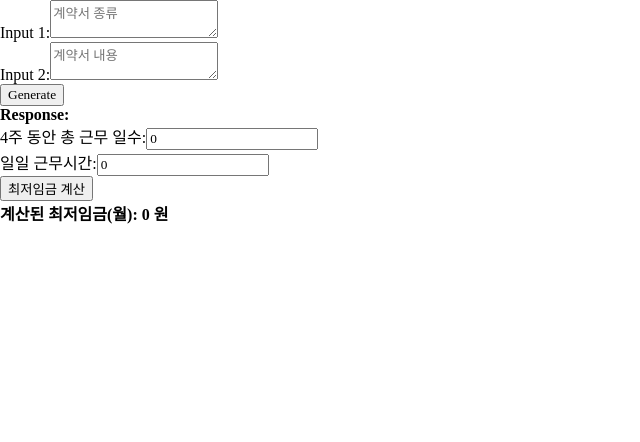
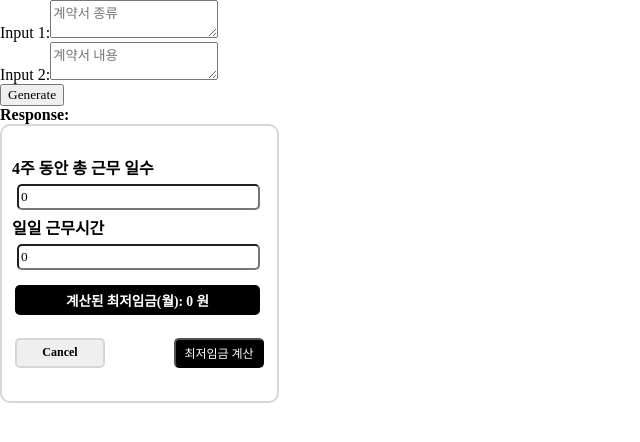
Before and after one commit to ContractAssistant/ContractAssistant_FE, a React (Vite) app: page /ContractAssistant_FE/gpt in a window 1280 px wide. Shown: the top 442 px of the page, without its empty margins (0-640 px from the left). Built offline with nearby package versions, Linux system fonts and the light colour scheme; no server answers; a web font is replaced by a local one.

Commit message:
feat: 최저임금 계산기 구현

```diff
--- a/package.json
+++ b/package.json
@@ -16,7 +16,8 @@
     "react-dom": "^18.2.0",
     "react-icons": "^4.11.0",
     "react-router-dom": "^6.18.0",
-    "styled-components": "^6.1.1"
+    "styled-components": "^6.1.1",
+    "yarn": "^1.22.19"
   },
   "devDependencies": {
     "@types/react": "^18.2.15",
--- a/src/components/MinWageCal.jsx
+++ b/src/components/MinWageCal.jsx
@@ -1,4 +1,5 @@
-import React, { useState } from "react";
+import { useState } from "react";
+import styled from 'styled-components';
 
 const HourminWage = 9860;
 const MinWageCal = () => {
@@ -30,31 +31,112 @@ const MinWageCal = () => {
   };
 
   return (
-    <div>
-      <div>
-        <label htmlFor="workDays">4주 동안 총 근무 일수:</label>
-        <input
+    <Wrapper>
+      <InputWrapper>
+        <Title htmlFor="workDays">4주 동안 총 근무 일수</Title>
+        <Inputed
           type="number"
           id="workDays"
           value={workDays}
           onChange={(e) => setWorkDays(e.target.value)}
         />
-      </div>
-      <div>
-        <label htmlFor="dailyWorkHours">일일 근무시간:</label>
-        <input
+      </InputWrapper>
+      <InputWrapper>
+        <Title htmlFor="dailyWorkHours">일일 근무시간</Title>
+        <Inputed
           type="number"
           id="dailyWorkHours"
           value={dailyWorkHours}
           onChange={(e) => setDailyWorkHours(e.target.value)}
         />
-      </div>
-      <button onClick={calculateMinWage}>최저임금 계산</button>
-      <div>
-        <strong>계산된 최저임금(월): {addCommas(minWage * HourminWage)} 원</strong>
-      </div>
-    </div>
+      </InputWrapper>
+      <WorkDays>
+        <Hightlight>계산된 최저임금(월): {addCommas(minWage * HourminWage)} 원</Hightlight>
+      </WorkDays>
+      <ButtonWrapper>
+        <Cancel>Cancel</Cancel>
+        <Calculated onClick={calculateMinWage}>최저임금 계산</Calculated>
+      </ButtonWrapper>
+    </Wrapper>
   );
 };
 
+
+const Wrapper = styled.div`
+  width: 255px;
+  height: 255px;
+  background-color: #ffffff;
+  border-radius: 10px;
+  border: 2px solid #D7D7D7;
+  padding: 10px;
+  display: flex;
+  flex-direction: column;
+  justify-content: center;
+  /* align-items: center; */
+`;
+
+const WorkDays = styled.div`
+  width: 245px;
+  height: 30px;
+  border-radius: 5px;
+  display: flex;
+  flex-direction: row;
+  justify-content: center;
+  align-items: center;
+  background-color: #000000;
+  margin: 10px 3px 3px 3px;
+`;
+
+const Hightlight = styled.strong`
+  color: #ffffff;
+  font-size: 0.85rem;
+`;
+
+const Title = styled.label`
+  font-size: 1rem;
+  font-weight: bold;
+`;
+
+const ButtonWrapper = styled.div`
+  display: flex;
+  flex-direction: row;
+  justify-content: space-between;
+`;
+
+const Calculated = styled.button`
+  width: 90px;
+  height: 30px;
+  border-radius: 5px;
+  font-size: 0.75rem;
+  background-color: #000000;
+  color: #ffffff;
+  margin: 20px 3px 5px 3px;
+  cursor: pointer;
+`;
+
+const Cancel = styled.button`
+ width: 90px;
+  height: 30px;
+  border-radius: 5px;
+  font-size: 0.75rem;
+  border: 2px solid #D7D7D7;
+  font-weight: bold;
+  margin: 20px 3px 5px 3px;
+  cursor: pointer;
+`;
+
+const InputWrapper = styled.div`
+  display: flex;
+  flex-direction: column;
+
+`;
+
+const Inputed = styled.input`
+  width: 235px;
+  height: 20px;
+  border-radius: 5px;
+  margin: 5px;
+`;
+
+
 export default MinWageCal;
```
Also changed, not shown: 2 other files (tests, documents, lock files or other folders).
